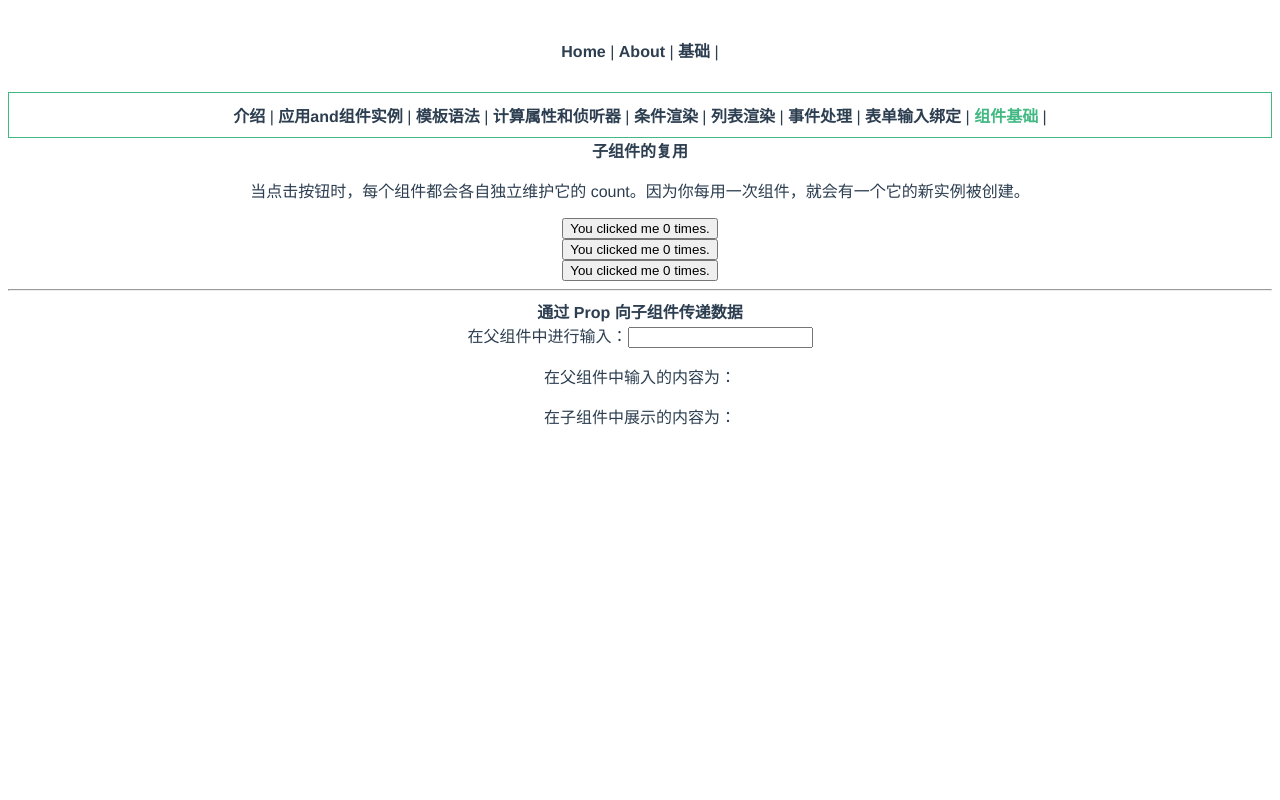
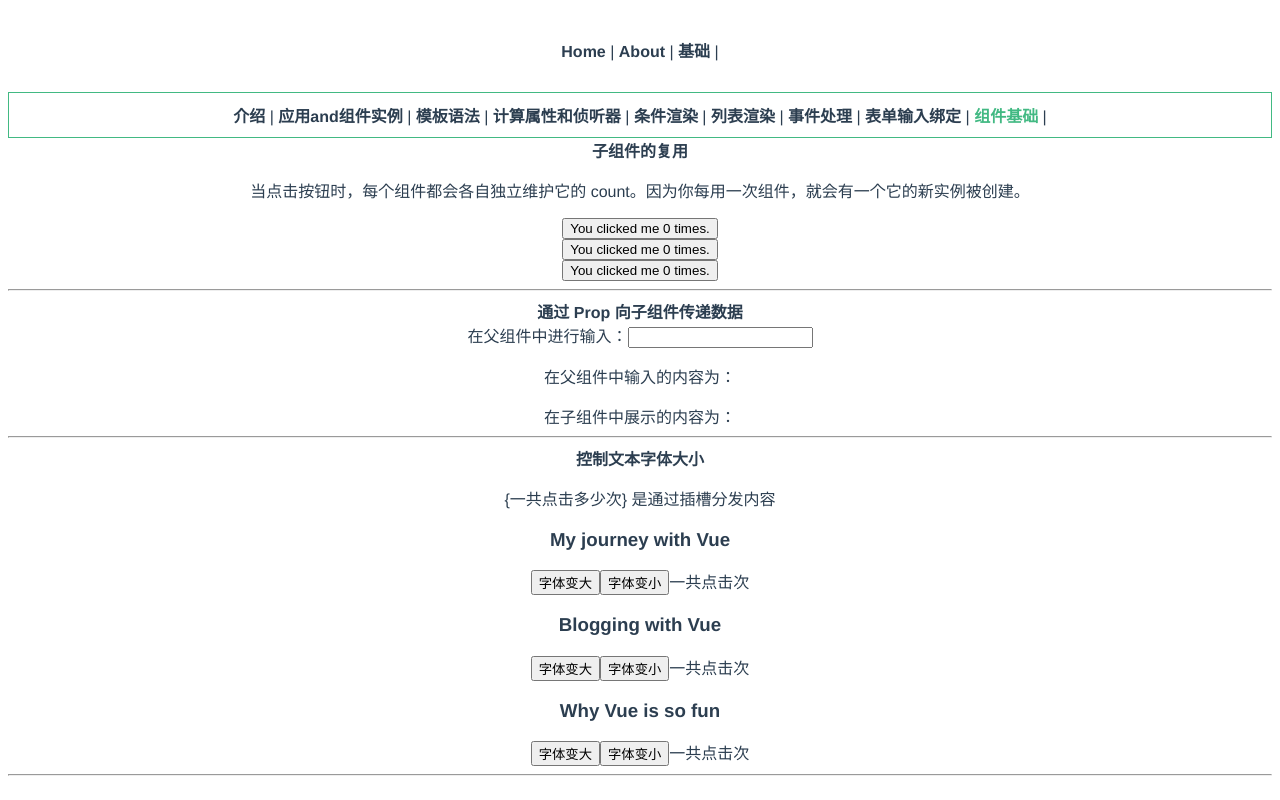
Before and after one commit to zhaoxin311/Vue3_demo, a Vue app: page /zujian in a window 1280 px wide. Built offline with nearby package versions, Linux system fonts and the light colour scheme.

Commit message:
父子组件之间进行传值

```diff
--- /dev/null
+++ b/src/views/jichu/zizujianone.vue
@@ -0,0 +1,30 @@
+<template>
+  <div class="zizujianone">
+    <h3>{{ title }}</h3>
+    <button @click="da()">字体变大</button>
+    <button @click="xiao()">字体变小</button>
+    <slot></slot>
+  </div>
+</template>
+<script>
+import { ref } from "vue";
+export default {
+  name: "Zizujianone",
+  components: {},
+  props: ["title"],
+  setup() {
+    const count = ref(1);
+    return {
+      count,
+    };
+  },
+  methods: {
+    da() {
+      this.$emit("enlargetextda", this.count++);
+    },
+    xiao() {
+      this.$emit("enlargetextxiao", this.count++);
+    },
+  },
+};
+</script>
--- a/src/views/jichu/zujian.vue
+++ b/src/views/jichu/zujian.vue
@@ -13,20 +13,55 @@
     在父组件中进行输入：<input type="text" name="" id="" v-model="contact" />
     <p>在父组件中输入的内容为：{{ contact }}</p>
     <Zizujiantwo :contact="contact"></Zizujiantwo>
+    <hr />
+    <strong>控制文本字体大小</strong>
+    <p>{一共点击多少次} 是通过插槽分发内容</p>
+    <div :style="{ fontSize: postFontSize + 'em' }">
+      <Zizujianone
+        v-for="post in posts"
+        :key="post.id"
+        :title="post.title"
+        :number="number"
+        @enlargetextda="da"
+        @enlargetextxiao="xiao"
+        >一共点击{{ number }}次</Zizujianone
+      >
+      <hr />
+    </div>
   </div>
 </template>
 <script>
 import Zizujian from "./zizujian.vue";
 import Zizujiantwo from "./zizujiantwo.vue";
+import Zizujianone from "./zizujianone.vue";
 import { ref } from "vue";
 export default {
   name: "Zujian",
-  components: { Zizujian, Zizujiantwo },
+  components: { Zizujian, Zizujiantwo, Zizujianone },
   setup() {
     const contact = ref("");
+    const postFontSize = ref(1);
+    // const number = ref(0);
     return {
       contact,
+      posts: [
+        { id: 1, title: "My journey with Vue" },
+        { id: 2, title: "Blogging with Vue" },
+        { id: 3, title: "Why Vue is so fun" },
+      ],
+      postFontSize,
+      // number,
     };
+  },
+  methods: {
+    da(data) {
+      this.number = data;
+      this.postFontSize += 0.1;
+    },
+    xiao(data) {
+      this.number = data;
+      this.postFontSize -= 0.1;
+    },
   },
 };
 </script>
```
